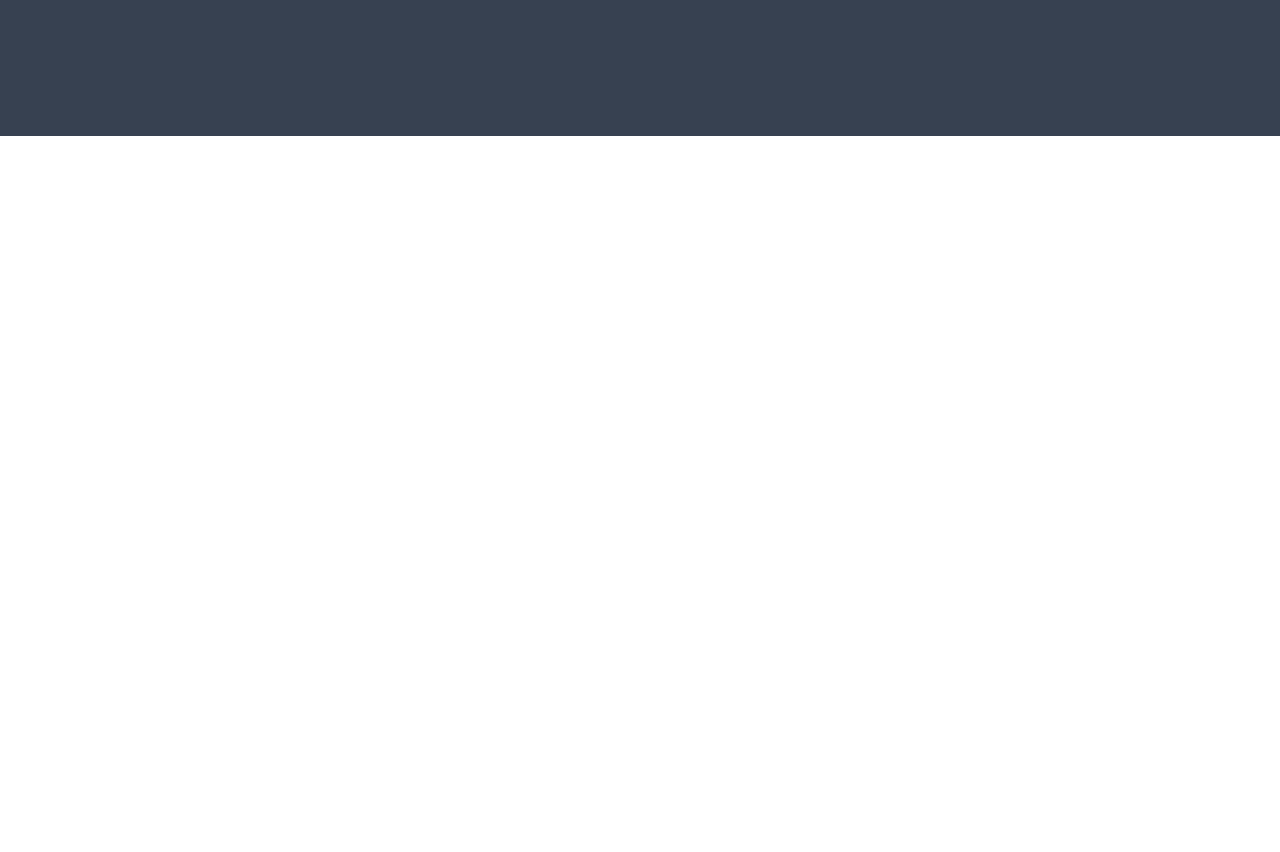
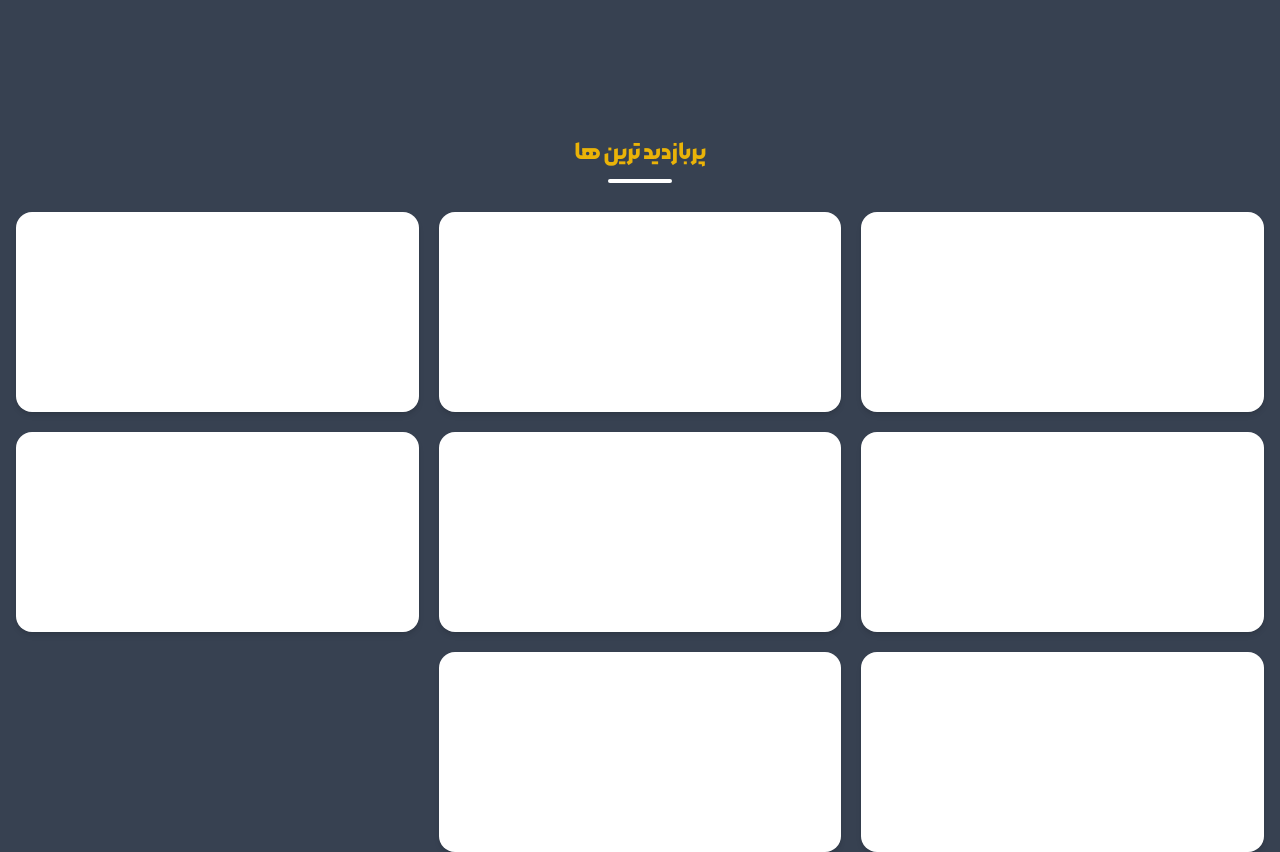
Before and after one commit to fatemehchahardoli/rick-and-morty, a React (Create React App) app: page / in a window 1280 px wide. Shown: the part 760-1612 px from the top of the page. Before the commit the page ends 896 px from the top, so only its background shows below. Built offline with nearby package versions, Linux system fonts and the light colour scheme.

Commit message:
Grading of  movies

```diff
--- a/src/components/MainSection/MainSection.js
+++ b/src/components/MainSection/MainSection.js
@@ -4,6 +4,7 @@ const MainSection = () => {
    return (
       <>
          <main>
+            {/* home section */}
             <section className="min-h-screen w-full px-4  md:pt-20 lg:px-40 bg-gray-700">
                {/* Explanation about the animation */}
                <div className="flex flex-col md:flex-row  gap-x-4 mx-auto text-white">
@@ -138,6 +139,31 @@ const MainSection = () => {
                </div>
             </section>
 
+            {/* product section */}
+            <section className="w-full bg-gray-700">
+
+               <div className="container">
+                     {/* header section*/}
+                  <div className="text-center">
+                     <h2 className="text-yellow-500  font-MorabbaBold text-2xl ">
+                        پربازدید ترین ها
+                     </h2>
+                     <span className=" inline-block h-1 w-16 rounded-sm bg-white"></span>
+                  </div>
+
+                  {/* body section */}
+                  <div className=" grid grid-cols-2 sm:grid-cols-3 lg:grid-cols-4 pt-5 gap-3.5 md:gap-5 child:h-[200px] md:child:h[460px]">
+                     <div className="bg-white shadow-md rounded-2xl"></div>
+                     <div className="bg-white shadow-md rounded-2xl"></div>
+                     <div className="bg-white shadow-md rounded-2xl"></div>
+                     <div className="bg-white shadow-md rounded-2xl"></div>
+                     <div className="bg-white shadow-md rounded-2xl"></div>
+                     <div className="bg-white shadow-md rounded-2xl"></div>
+                     <div className="bg-white shadow-md rounded-2xl"></div>
+                     <div className="bg-white shadow-md rounded-2xl"></div>
+                  </div>
+               </div>
+            </section>
          </main>
       </>
    );
```
